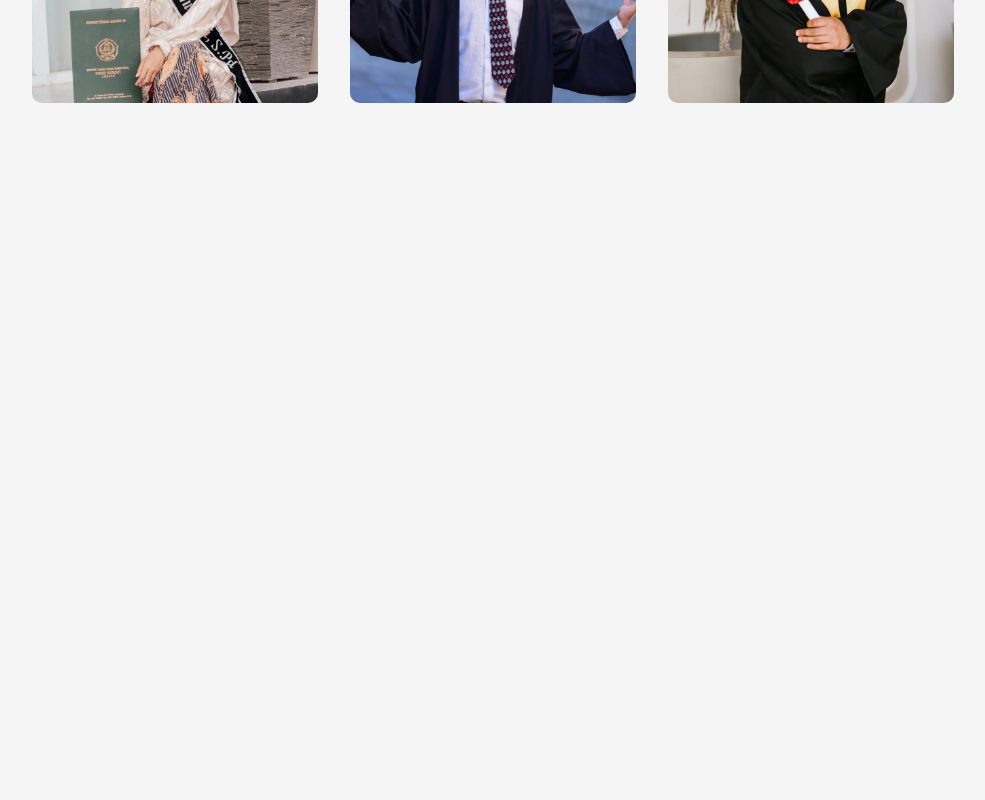
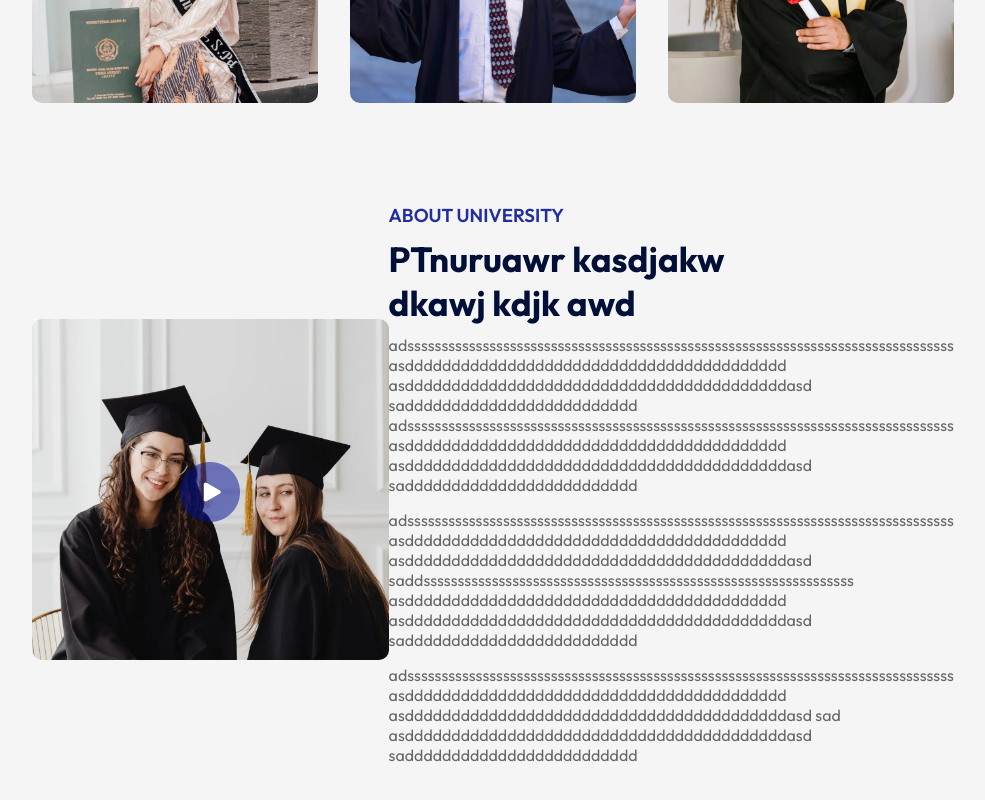
Before and after one commit to Twiggiermaen21/collage-website, a React (Vite) app: page / in a window 1280 px wide. Shown: the part 1198-1998 px from the top of the page, without its empty margins (147-1132 px from the left). Before the commit the page ends 1381 px from the top, so only its background shows below. Built offline with nearby package versions, Linux system fonts and the light colour scheme.

Commit message:
about 1.1

```diff
--- a/src/App.jsx
+++ b/src/App.jsx
@@ -3,6 +3,7 @@ import Navbar from './Components/Navbar/Navbar'
 import Hero from './Components/Hero/Hero'
 import Programs from './Components/Programs/Programs'
 import Title from './Components/Title/Title'
+import About from './Components/About/About'
 
 const App = () => {
   return (
@@ -12,6 +13,7 @@ const App = () => {
       <div className="container">
         <Title subTitle='Our Program' title='What We Offer' />
         <Programs />
+        <About />
       </div>
 
     </div>
--- a/src/Components/About/About.css
+++ b/src/Components/About/About.css
@@ -0,0 +1,47 @@
+.about {
+    margin: 100px auto;
+    display: flex;
+    align-items: center;
+    justify-content: space-between;
+    width: 90%;
+}
+
+.about-left {
+    flex-basis: 40%;
+    position: relative;
+}
+
+.about-right {
+    flex-basis: 56%;
+}
+
+.about-img {
+    width: 100%;
+    border-radius: 10px;
+}
+
+.play_icon {
+    width: 60px;
+    position: absolute;
+    top: 50%;
+    left: 50%;
+    transform: translate(-50%, -50%);
+}
+
+.about h3 {
+    font-weight: 600;
+    font-weight: 16px;
+    color: #212EA0
+}
+
+.about h2 {
+    font-size: 35px;
+    color: #000F38;
+    margin: 10px 0;
+    max-width: 400px;
+}
+
+.about p {
+    color: #676767;
+    margin-bottom: 15px;
+}
--- a/src/Components/About/About.jsx
+++ b/src/Components/About/About.jsx
@@ -1,17 +1,17 @@
 import React from 'react'
 import './About.css'
-import about_img from '../../assets/about.jpg'
+import about_img from '../../assets/about.png'
 import play_icon from '../../assets/play-icon.png'
 const About = () => {
     return (
         <div className='about'>
-            <div className="bout-left">
+            <div className="about-left">
                 <img src={about_img} alt="" className='about-img' />
                 <img src={play_icon} alt="" className='play_icon' />
             </div>
             <div className="about-right">
                 <h3>ABOUT UNIVERSITY</h3>
-                <h2> nuruawr kasdjakw dkawj kdjk awd </h2>
+                <h2> PTnuruawr kasdjakw dkawj kdjk awd </h2>
                 <p>   adssssssssssssssssssssssssssssssssssssssssssssssssssssssssssssssssssssssssssssssss
                     asddddddddddddddddddddddddddddddddddddddddd
                     asdddddddddddddddddddddddddddddddddddddddddasd
@@ -23,17 +23,14 @@ const About = () => {
                 <p> adssssssssssssssssssssssssssssssssssssssssssssssssssssssssssssssssssssssssssssssss
                     asddddddddddddddddddddddddddddddddddddddddd
                     asdddddddddddddddddddddddddddddddddddddddddasd
-                    saddddddddddddddddddddddddd
-                    adssssssssssssssssssssssssssssssssssssssssssssssssssssssssssssssssssssssssssssssss
+                    saddsssssssssssssssssssssssssssssssssssssssssssssssssssssssssssssss
                     asddddddddddddddddddddddddddddddddddddddddd
                     asdddddddddddddddddddddddddddddddddddddddddasd
                     saddddddddddddddddddddddddd</p>
                 <p> adssssssssssssssssssssssssssssssssssssssssssssssssssssssssssssssssssssssssssssssss
                     asddddddddddddddddddddddddddddddddddddddddd
                     asdddddddddddddddddddddddddddddddddddddddddasd
-                    saddddddddddddddddddddddddd
-                    adssssssssssssssssssssssssssssssssssssssssssssssssssssssssssssssssssssssssssssssss
-                    asddddddddddddddddddddddddddddddddddddddddd
+                    sad
                     asdddddddddddddddddddddddddddddddddddddddddasd
                     saddddddddddddddddddddddddd</p>
             </div>
```
